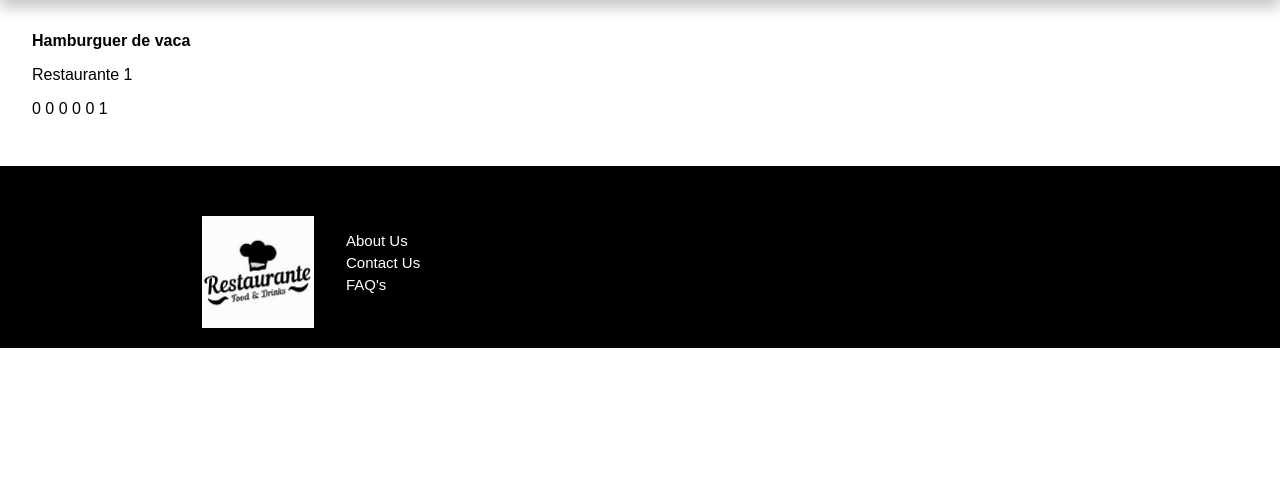
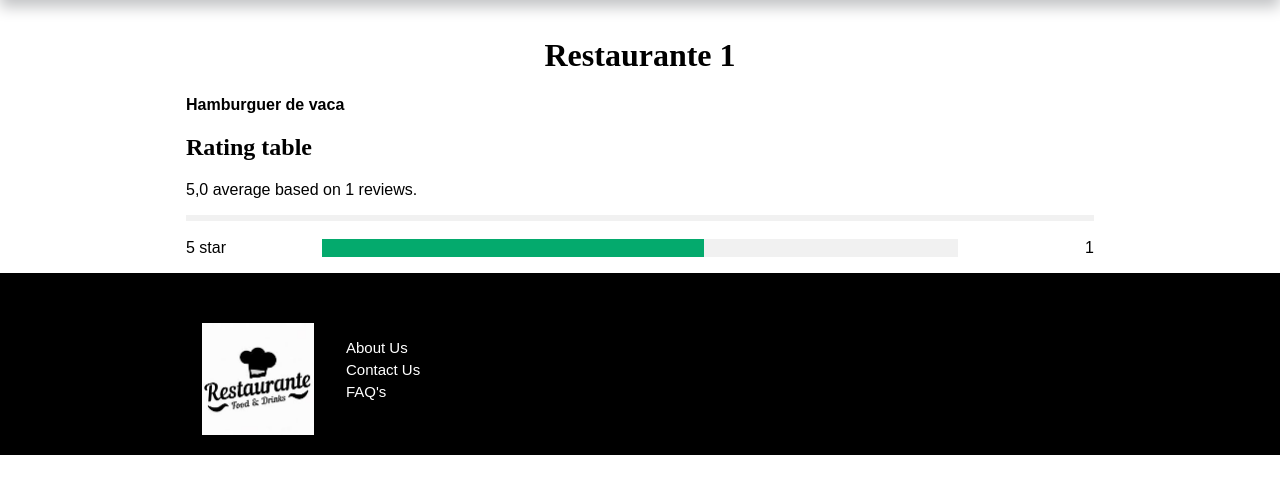
Before and after one commit to FEUP-LTW-2022/ltw-restaurant, a PHP site: page /restaurant.php?id=1 in a window 1280 px wide. Shown: the part 104-598 px from the top of the page. Run offline with PHP 8.4, Linux system fonts and the light colour scheme; data comes from the database, SQL or seed files in the repository; both versions use the stored data as it was after the commit.

Commit message:
rate table draft

```diff
--- a/css/style.css
+++ b/css/style.css
@@ -111,13 +111,6 @@ main, footer {
 
 .dropdown:hover .dropbtn {background-color: #FFFFFF;}
 
-/*#signup a{
-    /*border-radius: 10px;
-    border-top: 10px;
-    border: 2px solid green;
-    padding: 5px 1em;
-
-}*/
 
 /*restaurant list */
 
@@ -126,6 +119,7 @@ main {
 
     margin: 1em;
     padding: 1em;
+    margin: 0px 170px 0px 170px;
   }
 
   main a {
@@ -142,7 +136,7 @@ main {
     align-items: center;
     justify-content: center;
     gap: 3em;
-    margin: 0px 170px 0px 170px;
+
   }
 
   .restaurants-list article {
@@ -226,9 +220,7 @@ main {
 
 
   /*login form */
-  .login{
-    margin: 0px 170px 0px 170px;
-  }
+
 
   .login input[type=email], .login input[type=password] {
     width: 100%;
@@ -302,7 +294,7 @@ main {
 
 /* REGISTER FORM */
 .register{
-  margin: 0px 170px 0px 170px;
+
   padding: 16px;
 }
 
@@ -575,6 +567,61 @@ hr#register-bar {
   background-color: #45a049;
 }
 
-.ContactUs {
-  margin: 0px 170px 0px 170px;
+
+
+/**********************************************/
+/* Restaurant page */
+.rate-table hr{
+  border:3px solid #f1f1f1;
 }
+.rate-table #side {
+  float: left;
+  width: 15%;
+  margin-top:10px;
+}
+
+.rate-table #middle {
+  margin-top:10px;
+  float: left;
+  width: 70%;
+}
+
+/* Place text to the right */
+.rate-table #right {
+  margin-top:10px;
+  float: right;
+  text-align: right;
+  width: auto;
+}
+
+/* Clear floats after the columns */
+.rate-table #row:after {
+  content: "";
+  display: table;
+  clear: both;
+}
+
+/* The bar container */
+.rate-table #bar-container {
+  width: 100%;
+  background-color: #f1f1f1;
+  text-align: center;
+  color: white;
+}
+
+/* Individual bars */
+.rate-table #bar-5 {width: 60%; height: 18px; background-color: #04AA6D;}
+/*{width: 30%; height: 18px; background-color: #2196F3;}
+ {width: 10%; height: 18px; background-color: #00bcd4;}
+ {width: 4%; height: 18px; background-color: #ff9800;}
+ {width: 15%; height: 18px; background-color: #f44336;}*/
+
+/* Responsive layout - make the columns stack on top of each other instead of next to each other */
+@media (max-width: 400px) {
+  .rate-table #side, .rate-table #middle {
+    width: 100%;
+  }
+  .rate-table #right {
+    display: none;
+  }
+}
--- a/database/database.sql
+++ b/database/database.sql
@@ -43,7 +43,7 @@ CREATE TABLE dish(
 	restaurant_id INTEGER,
     price INTEGER NOT NULL CHECK ( price > 0 ),
     photo VARCHAR,
-    category VARCHAR,
+    category VARCHAR, --criar categorias -> carne, peixe, vegetariano/vegan, sobremesas, entradas,
 	--(received, preparing, ready, delivered)?
 	FOREIGN KEY(restaurant_id) REFERENCES restaurant(id)
 );--review dish?
--- a/database/restaurants.php
+++ b/database/restaurants.php
@@ -9,6 +9,8 @@ WHERE restaurant_id = ?
 GROUP BY reviews.id';
 
 const RESTAURANT='SELECT restaurant.* FROM restaurant WHERE id=?';
+
+const REST_DISHES='SELECT * FROM dish WHERE restaurant_id = ?';
 
 
 
@@ -33,9 +35,9 @@ function getRestaurant(PDO $db, int $id){
     return $stmt->fetch();
 }
 
-function getDishes(int $id){
-    $db = getDatabaseConnection();
-    $stmt = $db->prepare('SELECT * FROM dish WHERE restaurant_id = ?');
+function getDishes(PDO $db, int $id){
+
+    $stmt = $db->prepare(REST_DISHES);
     $stmt->execute(array($id));
 
     return $stmt->fetchAll();
@@ -68,8 +70,17 @@ function countReviews(PDO $db, int $id){
 
     foreach ( $reviews as $review){
         $storeRev[$review['rate']]=$storeRev[$review['rate']]+1;
-      }
+    }
       return $storeRev;
 }
 
+function sumReviews(array $reviews){
+    $counter=0;
+    for($i=0; $i<sizeof($reviews); $i+=1){
+        $counter+=$reviews[$i];
+    }
+    return $counter;
+}
+
+
 ?>
--- a/restaurant.php
+++ b/restaurant.php
@@ -7,23 +7,55 @@ require_once('./templates/restaurant.tpl.php');
 
 $id=intval($_GET['id']);
 $db = getDatabaseConnection();
+
 $restaurant = getRestaurant($db, $id);
+
 $storeRev= countReviews($db, $id);
+$avgRev=getAverageRate($db, $id);
+$numRev=sumReviews($storeRev);
+
+$dishes = getDishes($db,$id);
+
+
 
 drawHeader();
-$dishes = getDishes($id);
-drawDishesList($db,$dishes);
 
+//drawDishesList($dishes);
 ?>
 
-<div>
-    <p><?= $restaurant['name']?> </p>
-    <p><?php
-    for($i=0; $i<sizeof($storeRev); $i+=1){ //para fazer tabela com nr de reviews
-        echo $storeRev[$i]. " ";
-    }
-    ?>
-    </p>
+<div class="restaurant-page">
+    <h1><?= $restaurant['name']?> </h1>
+
+    <section class="dishes-list">
+        <?php foreach( $dishes as $dish) {?>
+            <article>
+                <div id="dish-info">
+                    <div id="dish-name"><b><?=$dish['name']?> </b> </div>
+                </div>
+            </article>
+            <?php }?>
+    </section>
+
+<div class="rate-table">
+    <h2>Rating table</h2>
+
+    <p><?= $avgRev. " average based on ".$numRev." reviews." ?> </p>
+    <hr>
+
+    <div id="row">
+
+        <div id="side">
+            <div>5 star</div>
+        </div>
+        <div id="middle">
+            <div id="bar-container">
+            <div id="bar-5"></div>
+            </div>
+        </div>
+        <div id="right">
+            <div><?=$storeRev[5]?></div>
+        </div>
+    </div>
 </div>
 
 <?php drawFooter(); ?>
--- a/templates/elements.tpl.php
+++ b/templates/elements.tpl.php
@@ -8,6 +8,7 @@ function drawHeader(){?>
 <head>
     <title>Title</title>
     <meta charset="UTF-8">
+    <meta name="viewport" content="width=device-width, initial-scale=1">
     <link href="./css/style.css" rel="stylesheet">
     <link href="./css/layout.css" rel="stylesheet">
 
--- a/templates/restaurant.tpl.php
+++ b/templates/restaurant.tpl.php
@@ -24,7 +24,7 @@
 
 <?php } ?>
 
-<?php function drawDishesList(PDO $db, array $dishes){ ?>
+<?php function drawDishesList(array $dishes){ ?>
     <section class="dishes-list">
       <?php foreach( $dishes as $dish) {
         // $rate = getAverageRate($db, $dish['id']) ?>
@@ -33,6 +33,7 @@
                   <div id="dish-name"><b><?=$dish['name']?> </b> </div>
               </div>
           </article>
+          <?php }?>
     </section>
-<?php }
+<?php
 }
```
Also changed, not shown: database/database.db. Lines whose indentation alone changed are shown as unchanged.
